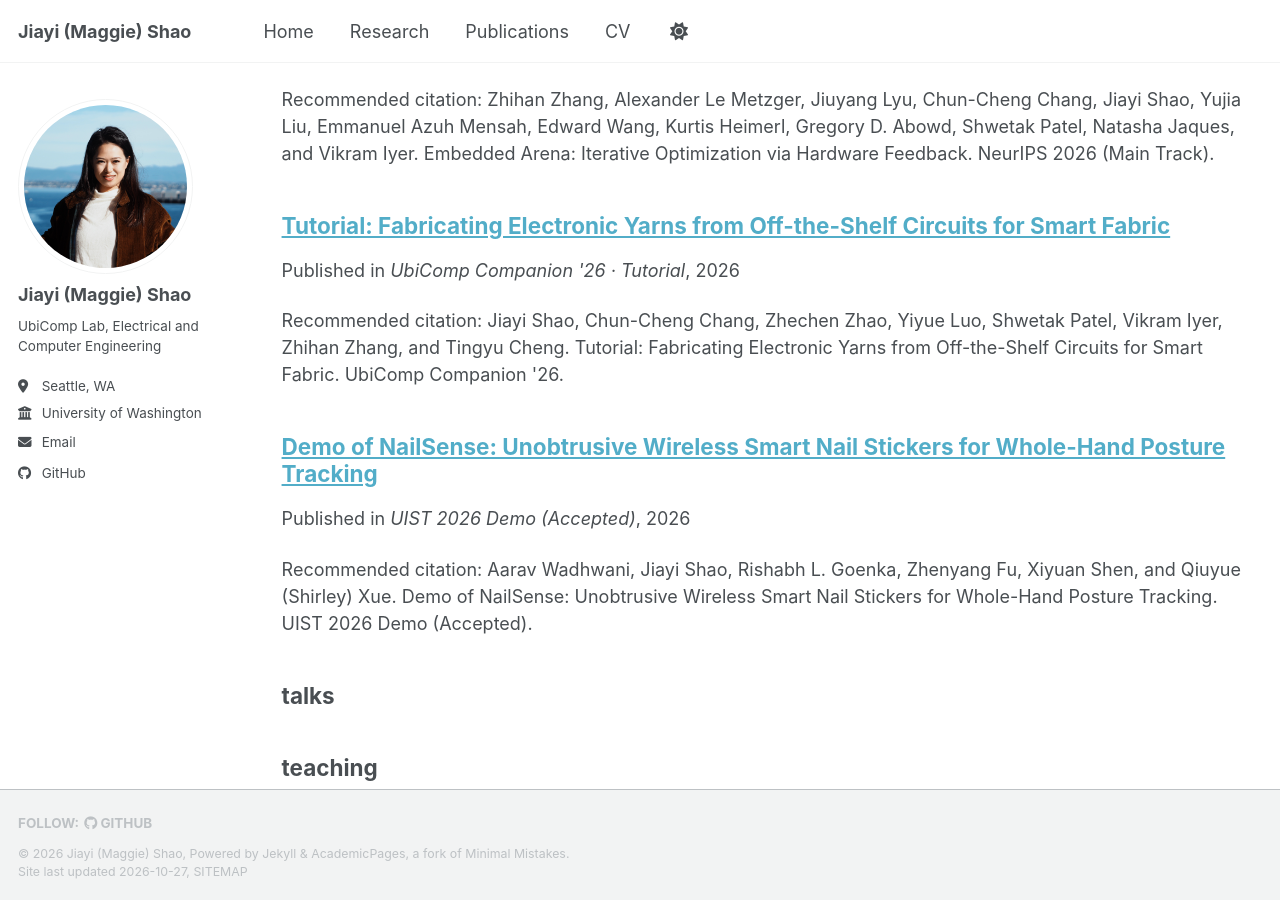
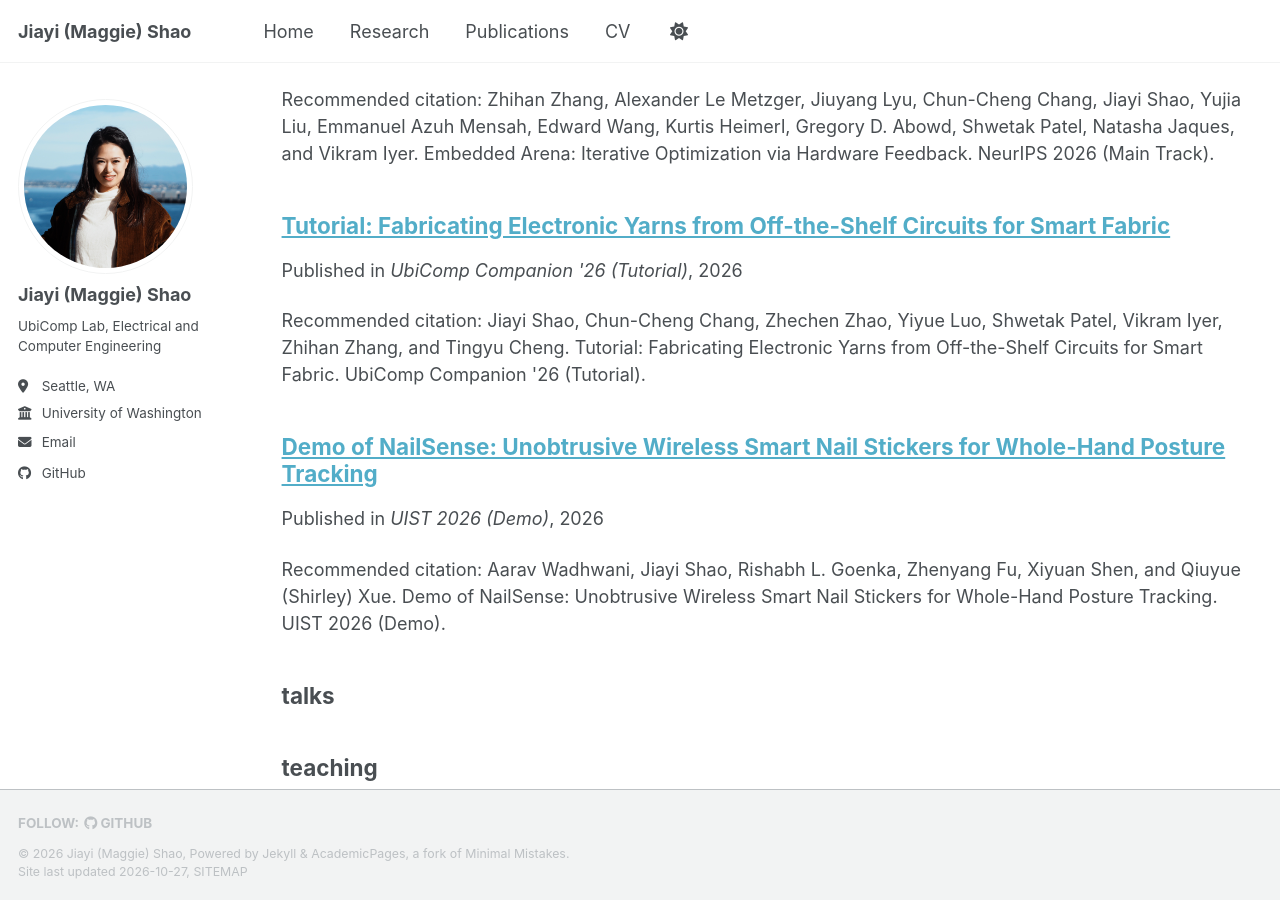
Before and after one commit to jiayimaggieshao/jiayimaggieshao.github.io, a Jekyll site: the page built from _pages/sitemap.md, in a window 1280 px wide and 900 px high, scrolled down 1195 px. Built offline with Jekyll 4.4.1, drawn with Linux system fonts in a browser that asks for light colours; a style sheet for code colours, icons or effects is not loaded.

Commit message:
Use the same venue and Accepted format for every 2026 publication.
Show UIST 2026 (Demo) Accepted and UbiComp Companion '26 (Tutorial) Accepted beside the NeurIPS entries.

Co-authored-by: Cursor <cursoragent@cursor.com>

```diff
--- a/_publications/2026-electronic-yarns-tutorial.md
+++ b/_publications/2026-electronic-yarns-tutorial.md
@@ -20,5 +21,5 @@ authors:
   - name: "Vikram Iyer"
   - name: "Zhihan Zhang"
   - name: "Tingyu Cheng"
-citation: "Jiayi Shao, Chun-Cheng Chang, Zhechen Zhao, Yiyue Luo, Shwetak Patel, Vikram Iyer, Zhihan Zhang, and Tingyu Cheng. Tutorial: Fabricating Electronic Yarns from Off-the-Shelf Circuits for Smart Fabric. UbiComp Companion '26."
+citation: "Jiayi Shao, Chun-Cheng Chang, Zhechen Zhao, Yiyue Luo, Shwetak Patel, Vikram Iyer, Zhihan Zhang, and Tingyu Cheng. Tutorial: Fabricating Electronic Yarns from Off-the-Shelf Circuits for Smart Fabric. UbiComp Companion '26 (Tutorial)."
 ---
--- a/_publications/2026-nailsense-demo.md
+++ b/_publications/2026-nailsense-demo.md
@@ -5,7 +5,8 @@ category: demos
 permalink: /publications/nailsense-demo/
 year: 2026
 priority: 3
-venue: "UIST 2026 Demo (Accepted)"
+venue: "UIST 2026 (Demo)"
+status: "Accepted"
 image: nailsense-demo.png
 program: https://programs.sigchi.org/uist/2026/program/session/278204
 redirect_to: https://programs.sigchi.org/uist/2026/program/session/278204
@@ -20,5 +21,5 @@ authors:
   - name: "Zhenyang Fu"
   - name: "Xiyuan Shen"
   - name: "Qiuyue (Shirley) Xue"
-citation: "Aarav Wadhwani, Jiayi Shao, Rishabh L. Goenka, Zhenyang Fu, Xiyuan Shen, and Qiuyue (Shirley) Xue. Demo of NailSense: Unobtrusive Wireless Smart Nail Stickers for Whole-Hand Posture Tracking. UIST 2026 Demo (Accepted)."
+citation: "Aarav Wadhwani, Jiayi Shao, Rishabh L. Goenka, Zhenyang Fu, Xiyuan Shen, and Qiuyue (Shirley) Xue. Demo of NailSense: Unobtrusive Wireless Smart Nail Stickers for Whole-Hand Posture Tracking. UIST 2026 (Demo)."
 ---
```
Also changed, not shown: other parts of _publications/2026-electronic-yarns-tutorial.md (+2 -1 lines).
